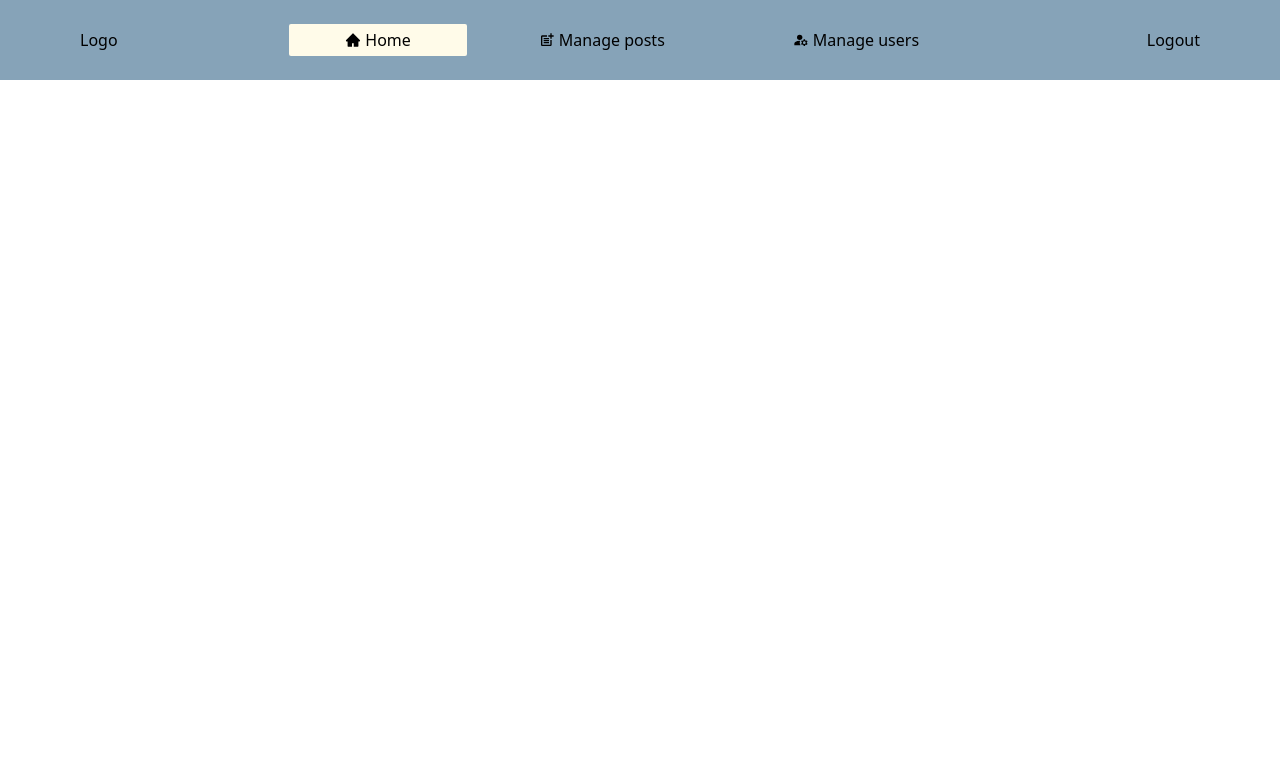
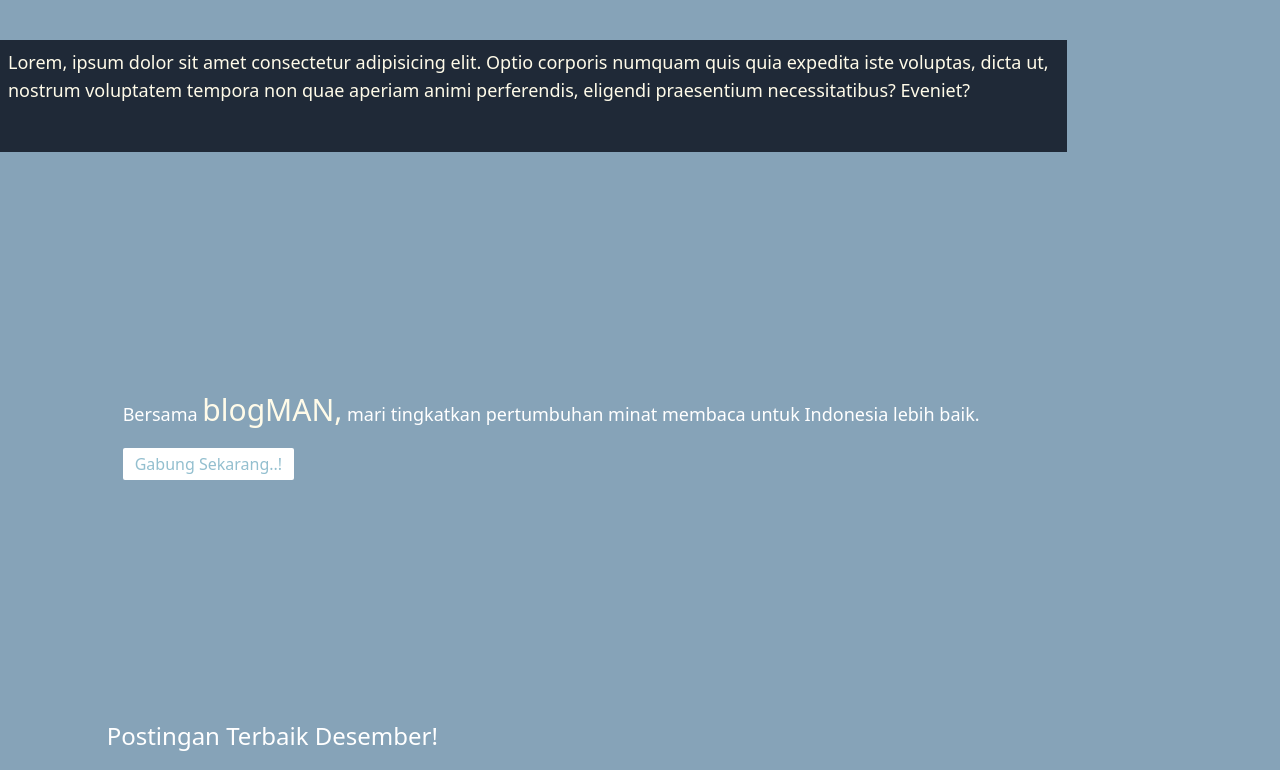
Before and after one commit to qoribulmujib/front-end-blog, a Next.js app: page / in a window 1280 px wide. Shown: the top 770 px of the page. Built offline with nearby package versions, Linux system fonts and the light colour scheme.

Commit message:
💄 ⚡️ 🔥 styling menu posts blog

```diff
--- a/pages/index.tsx
+++ b/pages/index.tsx
@@ -1,9 +1,32 @@
-import { Layouts } from '@/components/layout'
+
+import ButtonMain from "@/components/atomics/button-main"
+import CardPosts from "@/components/organisms/card-posts"
+import CollectionPosts from "@/components/template/collection-posts"
+
 
 export default function Home() {
   return (
-    <div>
-      <Layouts >Home</Layouts>
-    </div>
+    <div className="w-full max-h-full bg-primary py-10">
+      <div className="bg-gray-800 h-28 md:w-10/12 w-full ">
+        <p className="text-secondary p-2 text-sm md:text-lg">
+          Lorem, ipsum dolor sit amet consectetur adipisicing elit. Optio corporis numquam quis quia expedita iste voluptas, dicta ut, nostrum voluptatem tempora non quae aperiam animi perferendis, eligendi praesentium necessitatibus? Eveniet?
+        </p>
+      </div>
+      <div className="md:w-10/12 mx-auto">
+
+        <div>
+          <div className="mt-20 md:mt-60 px-4">
+            <p className="text-white text-lg mb-5">Bersama <span className="text-secondary text-3xl">blogMAN,</span> mari tingkatkan pertumbuhan minat membaca untuk Indonesia lebih baik.</p>
+            <ButtonMain type={'selengkapnya'} title={'Gabung Sekarang..!'} />
+          </div>
+          <div className="hidden md:inline"></div>
+        </div>
+
+        <div className="mt-8 md:mt-60">
+          <CollectionPosts title={'Postingan Terbaik Desember!'} />
+
+        </div>
+      </div>
+    </div >
   )
 }
```
